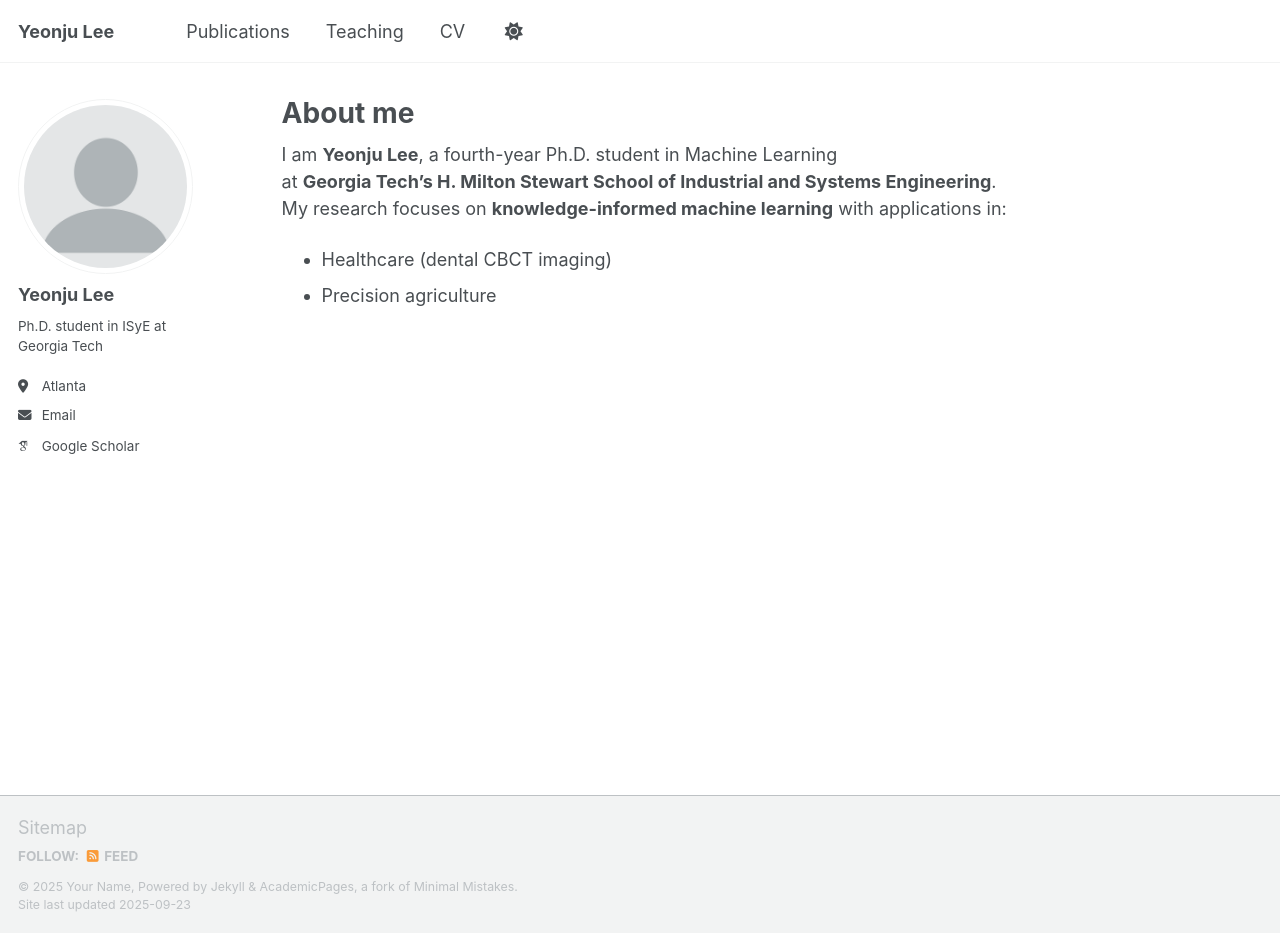
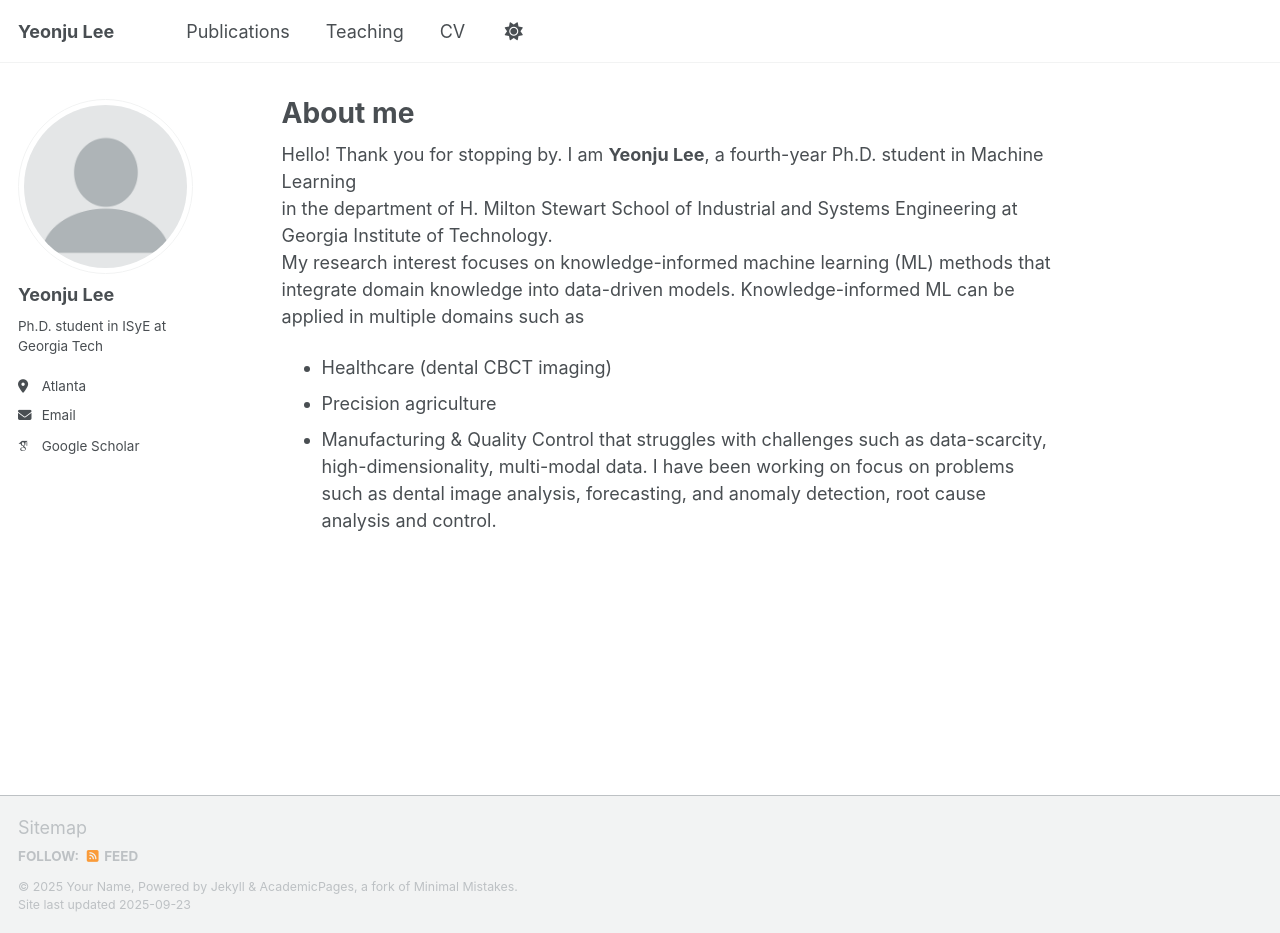
Before and after one commit to ylee845/ylee845.github.io, a Jekyll site: the page built from _pages/about.md, in a window 1280 px wide and 933 px high. Built offline with Jekyll 4.4.1, drawn with Linux system fonts in a browser that asks for light colours; some web fonts are replaced; a script that is not in the unit is left out.

Commit message:
Update about.md

```diff
--- a/_pages/about.md
+++ b/_pages/about.md
@@ -6,8 +6,11 @@ redirect_from:
   - /about/
   - /about.html
 ---
-
-I am **Yeonju Lee**, a fourth-year Ph.D. student in Machine Learning <br> at **Georgia Tech’s H. Milton Stewart School of Industrial and Systems Engineering**.
-My research focuses on **knowledge-informed machine learning** with applications in:
+Hello! Thank you for stopping by.
+I am **Yeonju Lee**, a fourth-year Ph.D. student in Machine Learning <br> in the department of H. Milton Stewart School of Industrial and Systems Engineering at Georgia Institute of Technology.
+My research interest focuses on knowledge-informed machine learning (ML) methods that integrate domain knowledge into data-driven models. Knowledge-informed ML can be applied in multiple domains such as
 - Healthcare (dental CBCT imaging)
 - Precision agriculture
+- Manufacturing & Quality Control
+that struggles with challenges such as data-scarcity, high-dimensionality, multi-modal data.
+I have been working on focus on problems such as dental image analysis, forecasting, and anomaly detection, root cause analysis and control.
```
